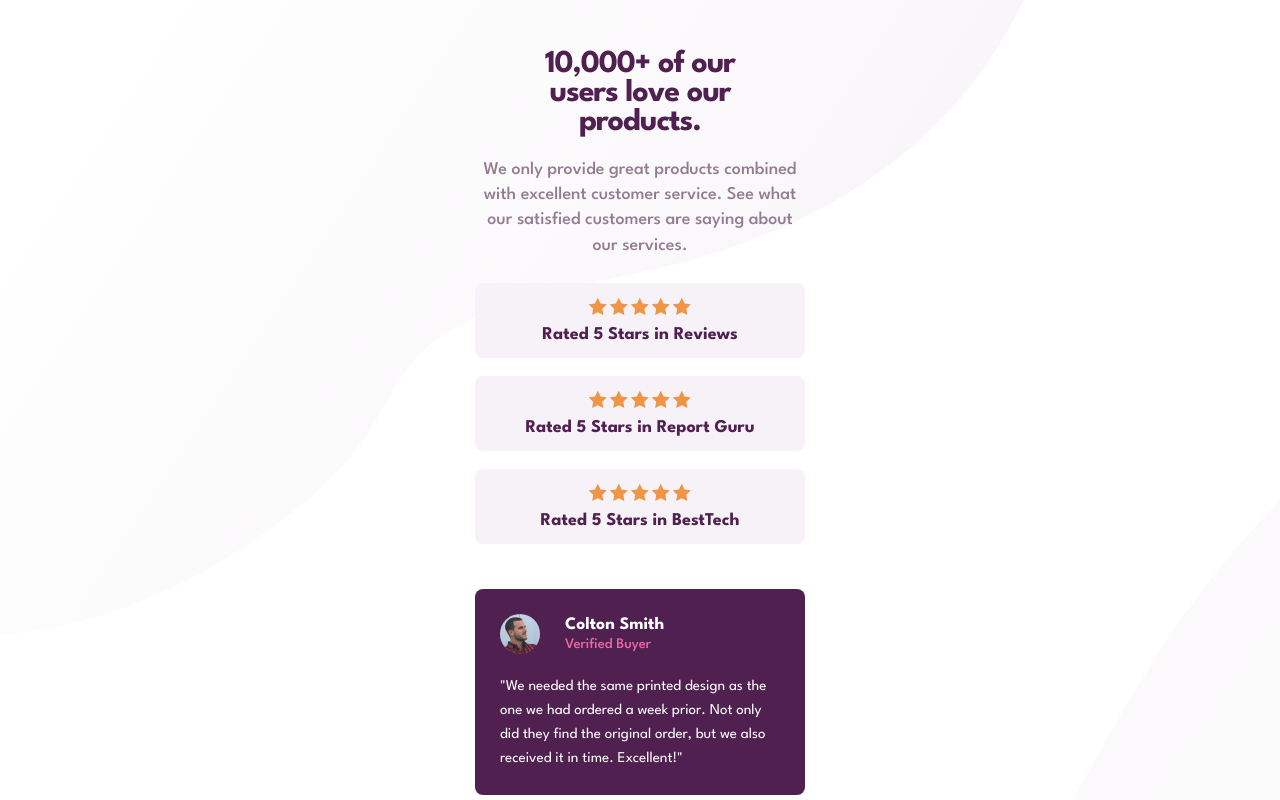
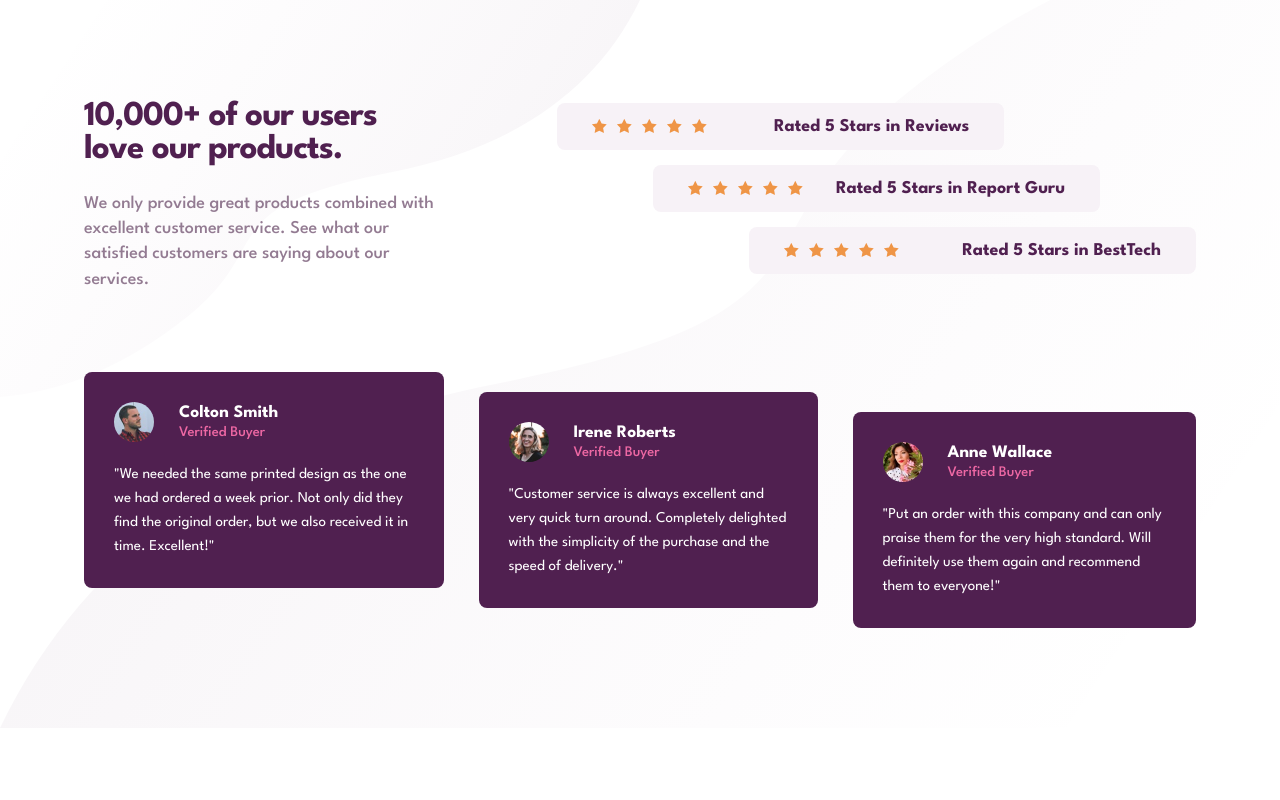
Before and after one commit to pilatech/social-proof-section, a plain HTML site: page index.html in a window 1280 px wide. Shown: the top 800 px of the page. Drawn offline with Linux system fonts and the light colour scheme.

Commit message:
project completed!

```diff
--- a/style.css
+++ b/style.css
@@ -32,7 +32,6 @@ body {
  text-align: center;
  margin-bottom: 4.5rem;
 }
-.hero__intro {}
 .title {
  font-size: 3.2rem;
  font-weight: 700;
@@ -49,17 +48,13 @@ body {
  font-weight: 500;
  margin-bottom: 2.5rem;
 }
-.hero__ratings {}
 .rating {
  background: var(--color-light-grayish-magenta);
  padding: 1.5rem;
  border-radius: .8rem;
  margin-bottom: 1.8rem;
 }
-.rating__stars {
-}
 .rating__star {
- width: 1.8rem;
  display: inline-block;
 }
 .rating__title {
@@ -69,7 +64,6 @@ body {
 }
 
 /* bottom section */
-.reviews {}
 .review {
  background: var(--color-very-dark-magent);
  margin-bottom: 1.8rem;
@@ -100,3 +94,94 @@ body {
 .review__text {
  line-height: 1.6;
 }
+
+@media(min-width: 1200px){
+ body {
+  padding: 0;
+  background: url(images/bg-pattern-top-desktop.svg), url(images/bg-pattern-bottom-desktop.svg);
+  background-repeat: no-repeat;
+  background-size: 50%, 100%;
+  background-position: top left, bottom right;
+ }
+ .container {
+  width: 90%;
+  max-width: 120rem;
+  padding: 10rem 2rem;
+  display: grid;
+  grid-template-rows: auto auto;
+  gap: 3.5rem;
+ }
+
+ /* top section */
+ .hero {
+  grid-row: 1 / 2;
+  text-align: initial;
+  display: flex;
+  align-items: center;
+  gap: 10rem;
+ }
+ .hero__intro {
+  flex-basis: 35%;
+ }
+ .title {
+  font-size: 3.5rem;
+  width: 80%;
+  margin-inline: initial;
+  margin-bottom: 2.5rem;
+ }
+ .hero__text {
+  margin-bottom: 0;
+ }
+ .hero__ratings {
+  flex-basis: 60%;
+ }
+ .rating {
+  width: 70%;
+  padding-inline: 3.5rem;
+  margin-bottom: 1.5rem;
+  display: flex;
+  justify-content: space-between;
+  align-items: center;
+ }
+
+ .rating:nth-child(2) {
+  margin-left: 15%;
+ }
+
+ .rating:nth-child(3) {
+  margin-left: 30%;
+ }
+
+ .rating__stars {
+  display: flex;
+  align-items: center;
+ }
+ .rating__star {
+  display: block;
+  width: 1.5rem;
+  margin-right: 1rem;
+ }
+ .rating__title {
+  margin-top: 0;
+ }
+
+ /* bottom section */
+ .reviews {
+  display: flex;
+  gap: 3.5rem;
+  align-items: flex-start;
+ }
+ .review {
+  margin-bottom: 0;
+  padding: 3rem;
+ }
+
+ .review:nth-of-type(2){
+  margin-top: 2rem;
+ }
+
+ .review:nth-of-type(3){
+  margin-top: 4rem;
+ }
+
+}
```
Also changed, not shown: screenshot.png (added).
